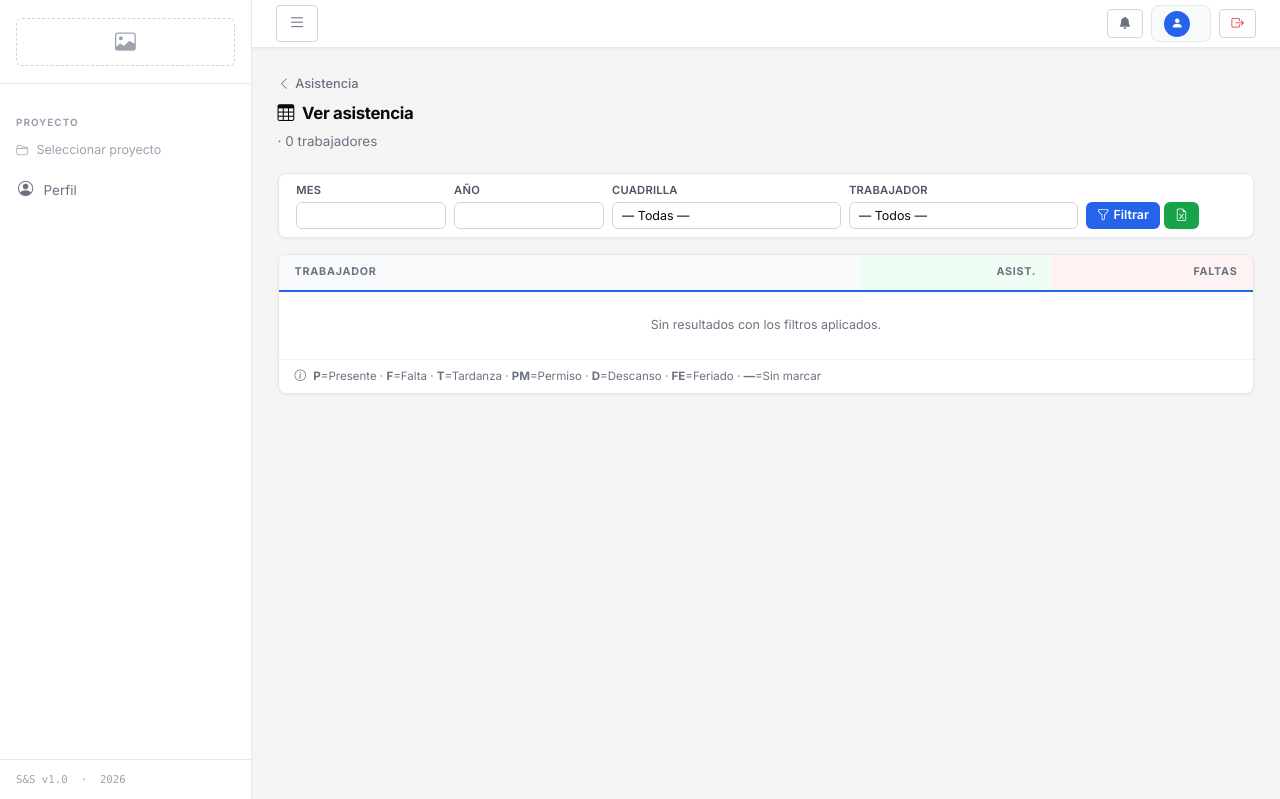
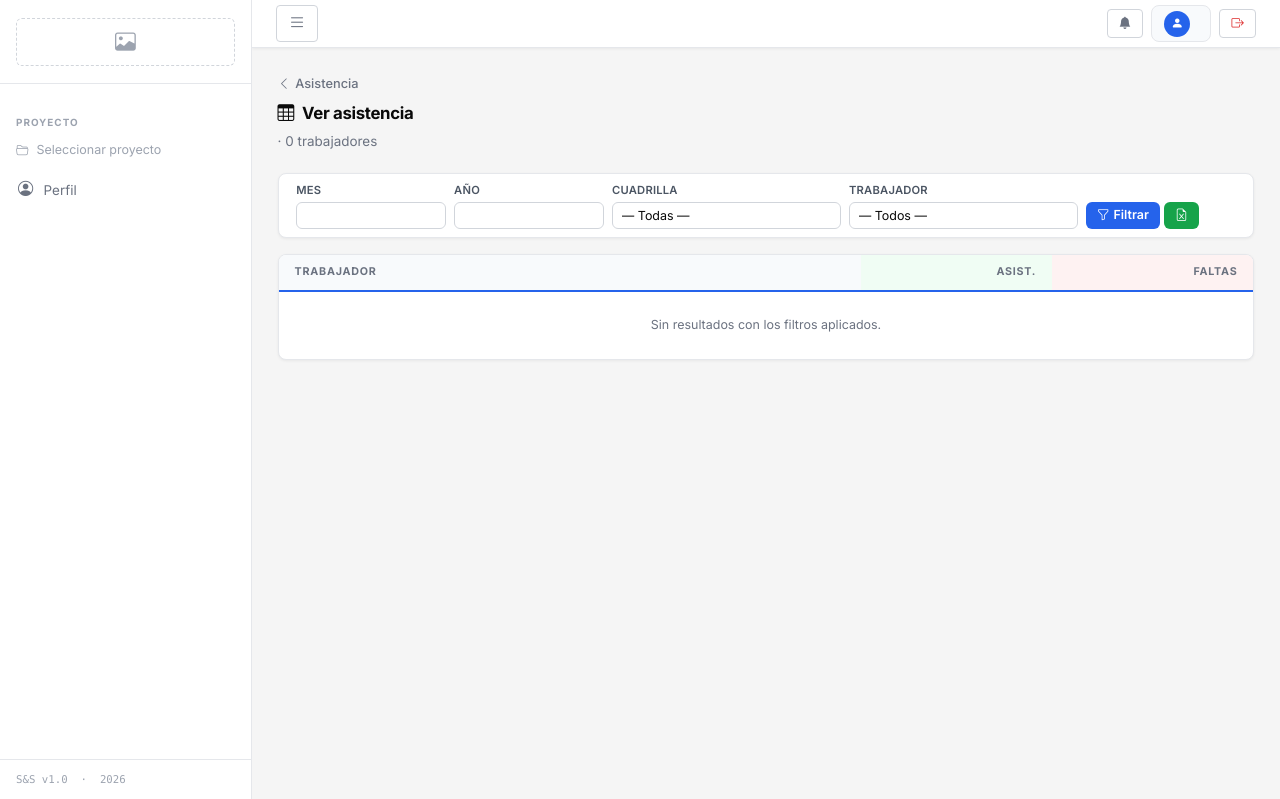
Before and after one commit to harri28/structure, a Django app: template templates/maquinaria/asistencia_ver.html in a window 1280 px wide. Shown: the top 799 px of the page. Run offline with Django 5.2, Linux system fonts and the light colour scheme; the template is opened without the code that fills it, so the values that code supplies are empty.

Commit message:
Ver asistencia: quitar leyenda inferior P/F/T/PM/D/FE
Co-Authored-By: Claude Opus 4.7 <noreply@anthropic.com>

```diff
--- a/templates/maquinaria/_asistencia_ver_contenido.html
+++ b/templates/maquinaria/_asistencia_ver_contenido.html
@@ -94,14 +94,4 @@
       </tbody>
     </table>
   </div>
-  <div class="px-3 py-2 text-muted" style="font-size:.72rem;border-top:1px solid #f3f4f6">
-    <i class="bi bi-info-circle me-1"></i>
-    <strong>P</strong>=Presente ·
-    <strong>F</strong>=Falta ·
-    <strong>T</strong>=Tardanza ·
-    <strong>PM</strong>=Permiso ·
-    <strong>D</strong>=Descanso ·
-    <strong>FE</strong>=Feriado ·
-    <strong>—</strong>=Sin marcar
-  </div>
 </div>
```
